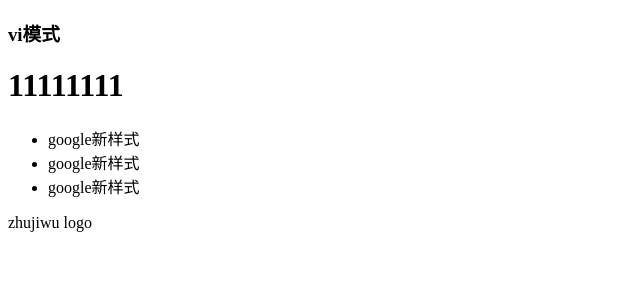
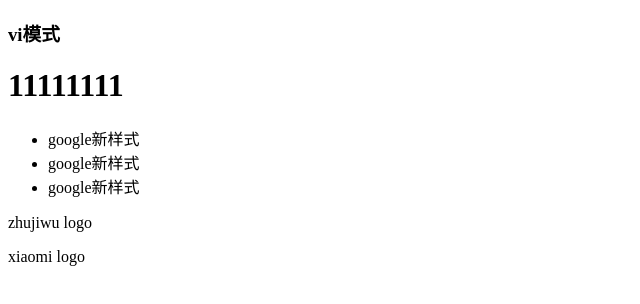
Before and after one commit to itljj/myJD, a plain HTML site: page index.html in a window 1280 px wide. Shown: the whole page, without its empty margins (0-640 px from the left). Drawn offline with Linux system fonts and the light colour scheme.

Commit message:
增添小米logo

```diff
--- a/index.html
+++ b/index.html
@@ -13,5 +13,6 @@
     <li>google新样式</li>
 </ul>
 <p>zhujiwu logo</p>
+<p>xiaomi logo</p>
 </body>
 </html>
```
